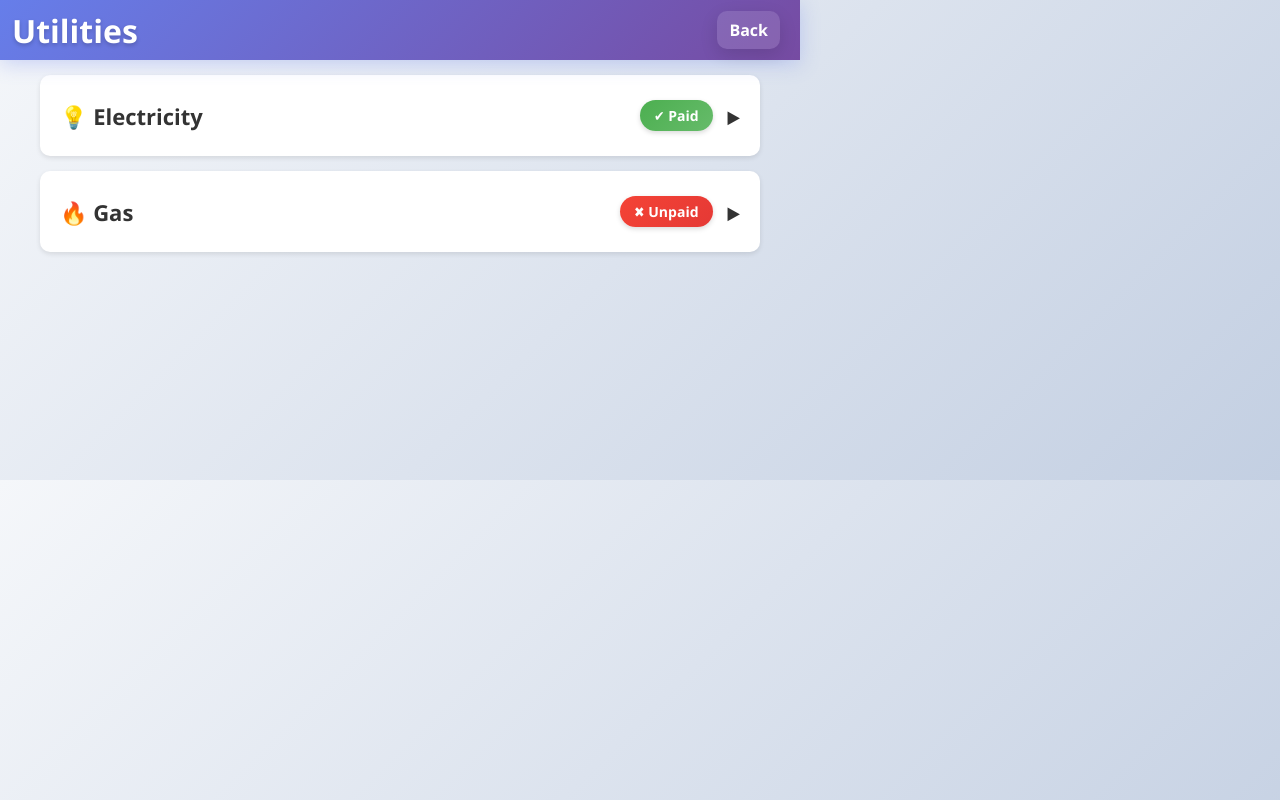
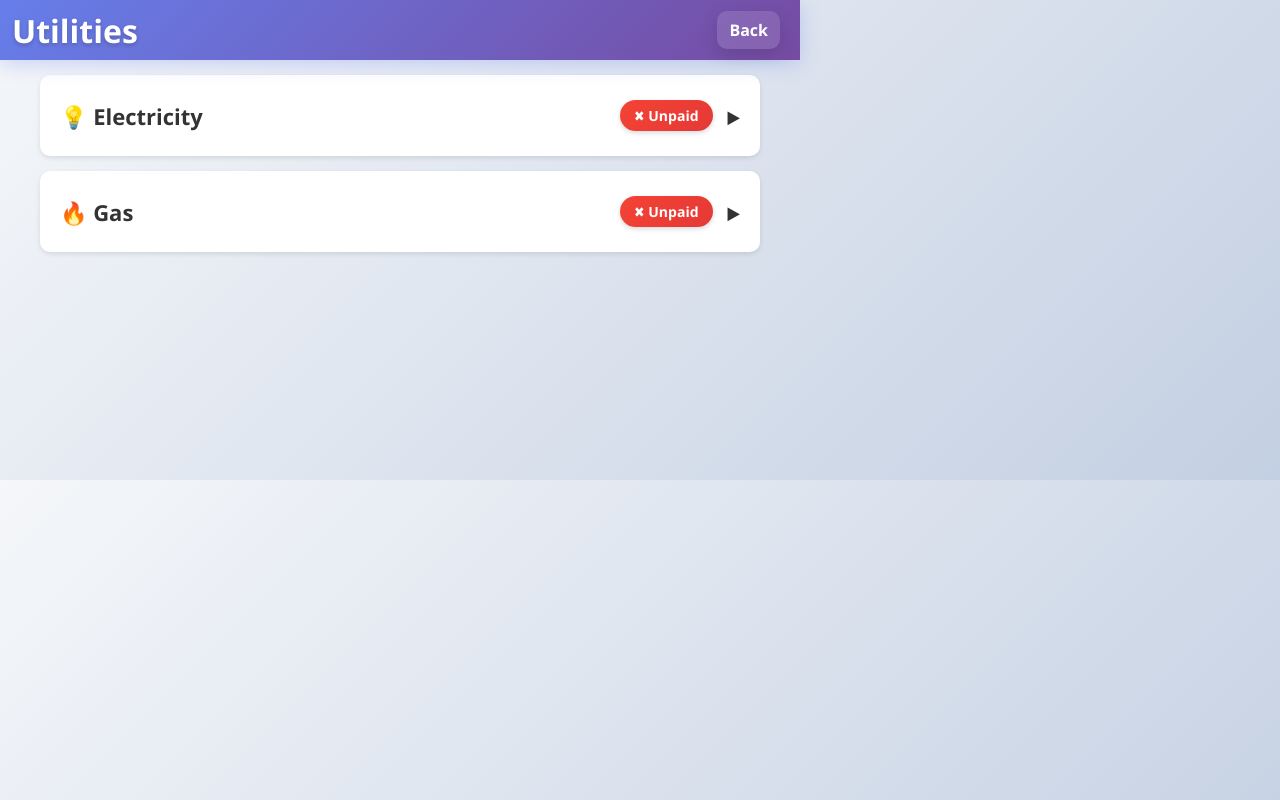
Before and after one commit to PermanentlyConfused/SASE-Fall-2025-Hackathon, a plain HTML site: page frontend/utilities.html in a window 1280 px wide. Drawn offline with Linux system fonts and the light colour scheme; no server answers.

Commit message:
minor wording

```diff
--- a/frontend/utilities.html
+++ b/frontend/utilities.html
@@ -20,7 +20,9 @@
       <section class="utility">
         <div class="utility-header" onclick="toggleDetails('electricity')">
           <span>💡 <strong>Electricity</strong></span>
-          <span class="status paid" onclick="toggleStatus(this)">✔ Paid</span>
+          <span class="status unpaid" onclick="toggleStatus(this)"
+            >✖ Unpaid</span
+          >
           <span class="arrow">▶</span>
         </div>
         <div id="electricity" class="utility-details">
```
